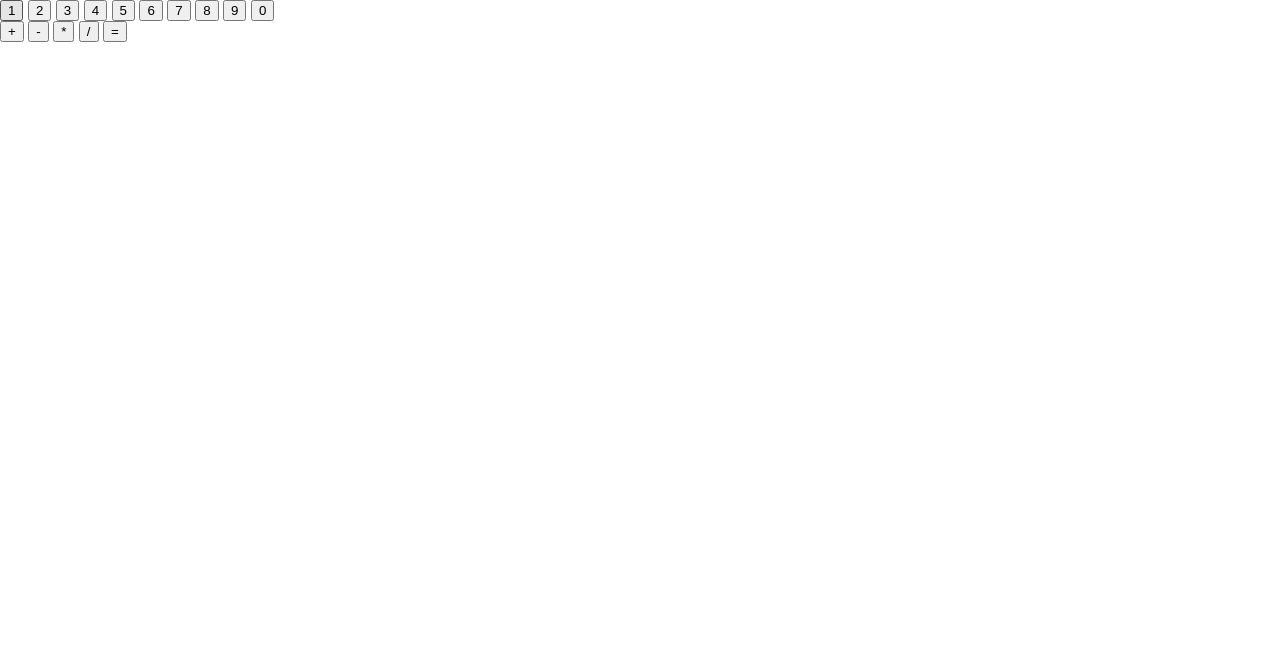
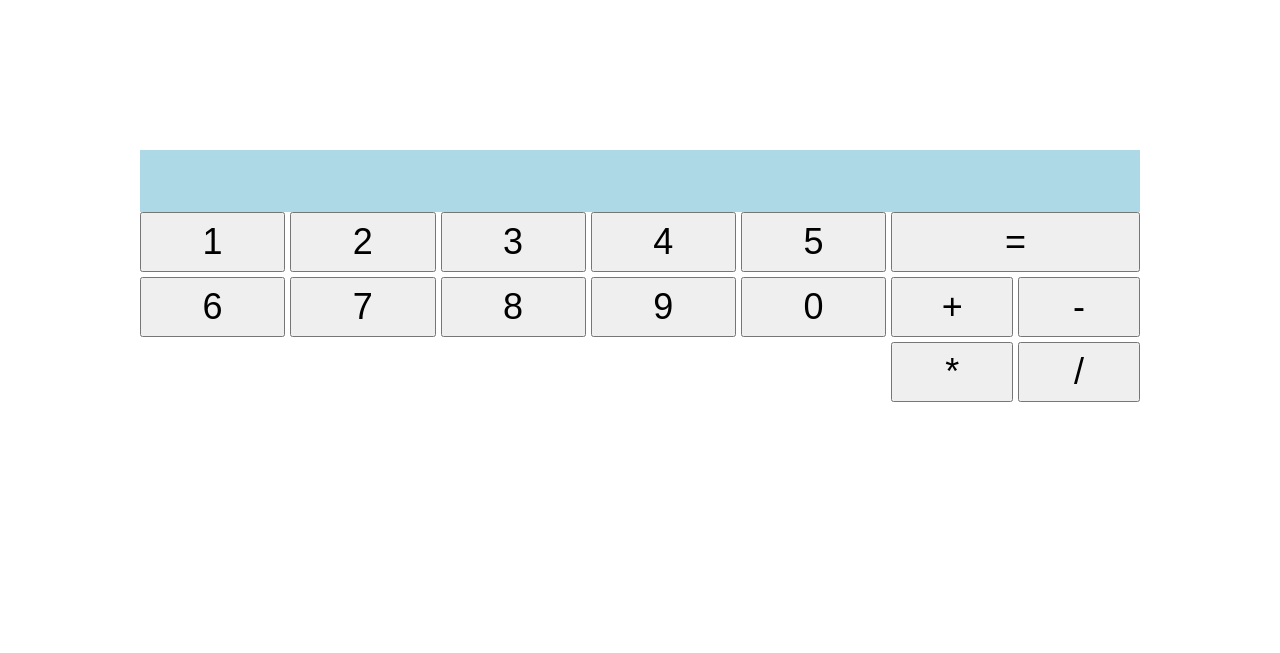
Before and after one commit to HuntOreo/calculator, a plain HTML site: page index.html in a window 1280 px wide. Drawn offline with Linux system fonts and the light colour scheme.

Commit message:
Build basic UI

```diff
--- a/index.html
+++ b/index.html
@@ -13,23 +13,31 @@
         <div class="screen"></div>
         <div class="input">
           <div class="integers">
+            <div class="row">
               <button class="int">1</button>
               <button class="int">2</button>
               <button class="int">3</button>
               <button class="int">4</button>
               <button class="int">5</button>
+            </div>
+            <div class="row">
               <button class="int">6</button>
               <button class="int">7</button>
               <button class="int">8</button>
               <button class="int">9</button>
               <button class="int">0</button>
             </div>
+          </div>
           <div class="operators">
+            <div class="operator-container">
+              <div class="wrapper">
+                <button class="operator equal">=</button>
+              </div>
               <button class="operator">+</button>
               <button class="operator">-</button>
               <button class="operator">*</button>
               <button class="operator">/</button>
-            <button class="operator">=</button>
+            </div>
           </div>
         </div>
       </div>
--- a/styles.css
+++ b/styles.css
@@ -1,5 +1,6 @@
 html {
   box-sizing: border-box;
+  height: 100%;
 }
 
 *,
@@ -12,6 +13,80 @@ body {
   font-family: Arial, Helvetica, sans-serif;
   padding: 0;
   margin: 0;
+  height: 100%;
 }
 
 /* Calculator */
+.calculator {
+  display: flex;
+  height: 100%;
+  justify-content: center;
+  align-items: center;
+}
+
+.calculator .container {
+  display: flex;
+  min-height: 500px;
+  max-width: 1000px;
+  flex-direction: column;
+}
+
+.screen {
+  background-color: lightblue;
+  flex: 1;
+}
+
+.input {
+  display: flex;
+  flex-direction: row;
+  flex: 4;
+  gap: 5px;
+}
+
+.input .integers {
+  display: flex;
+  flex-direction: column;
+  gap: 5px;
+  flex: 3;
+}
+
+.integers .row {
+  display: flex;
+  gap: 5px;
+}
+
+.integers button {
+  font-size: 36px;
+  height: 60px;
+  width: 100px;
+  flex: 1;
+}
+
+.operators {
+  display: flex;
+  flex-wrap: wrap;
+  align-items: flex-start;
+  gap: 5px;
+  flex: 1;
+}
+
+.operators .operator-container {
+  display: flex;
+  flex-wrap: wrap;
+  gap: 5px;
+}
+
+.operators button {
+  font-size: 36px;
+  height: 60px;
+  min-width: 100px;
+  flex: 1;
+}
+
+.operator-container .wrapper {
+  width: 100%;
+}
+
+.operator-container .equal {
+  width: 100%;
+}
```
Lines whose indentation alone changed are shown as unchanged.
